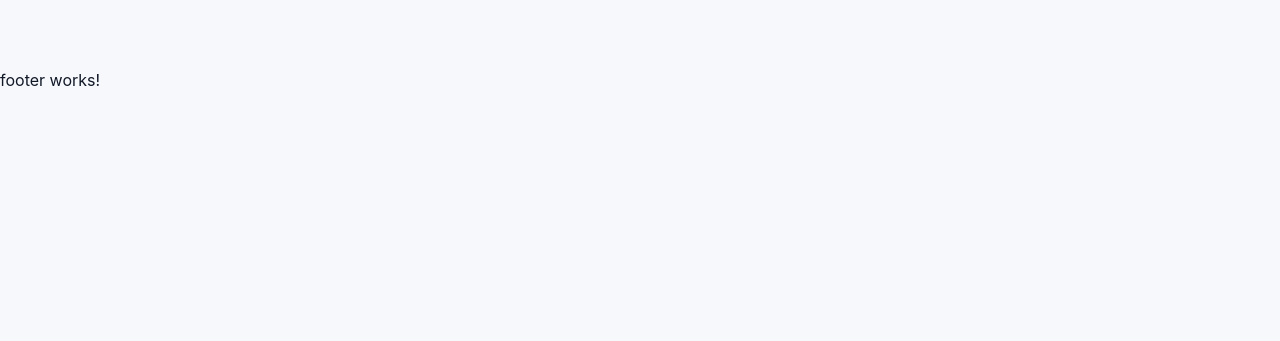
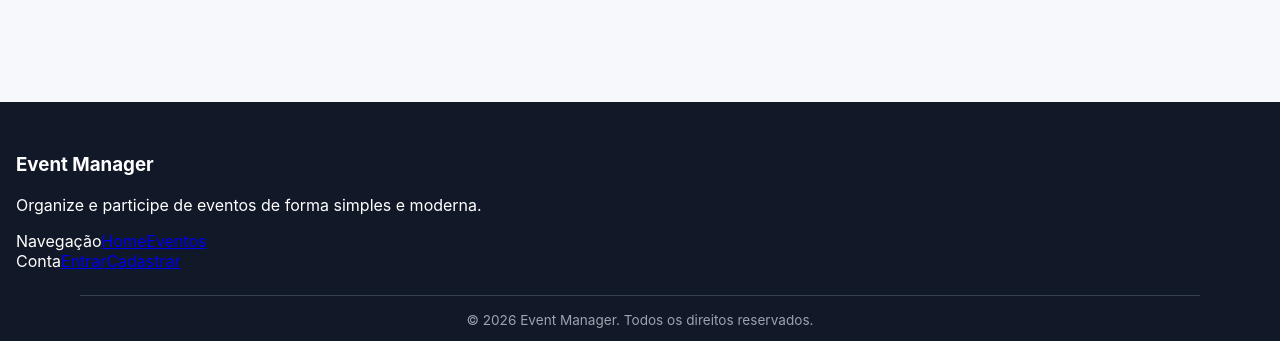
Before and after one commit to joaoConrad/Event_Manager_Front_End, an Angular app: page /home in a window 1280 px wide. Shown: the part 746-1087 px from the top of the page. Before the commit the page ends 852 px from the top, so only its background shows below. Built offline with nearby package versions, Linux system fonts and the light colour scheme; no server answers.

Commit message:
footer processing

```diff
--- a/src/app/components/footer/footer.css
+++ b/src/app/components/footer/footer.css
@@ -0,0 +1,76 @@
+/* FOOTER */
+.app-footer {
+  margin-top: 3rem;
+  background: #111827;
+  color: #fff;
+  padding: 2rem 1rem 1rem;
+}
+
+/* CONTAINER */
+.footer-content {
+  max-width: 1120px;
+  margin: 0 auto;
+  display: flex;
+  justify-content: space-between;
+  gap: 2rem;
+  flex-wrap: wrap;
+}
+
+/* ESQUERDA */
+.footer-left {
+  max-width: 280px;
+}
+
+.footer-left strong {
+  font-size: 1.2rem;
+}
+
+.footer-left p {
+  margin-top: 0.5rem;
+  color: #9ca3af;
+  font-size: 0.95rem;
+  line-height: 1.5;
+}
+
+/* LINKS */
+.footer-right {
+  display: flex;
+  gap: 2rem;
+}
+
+.footer-right a {
+  display: block;
+  text-decoration: none;
+  color: #e5e7eb;
+  font-size: 0.95rem;
+  margin-bottom: 0.4rem;
+  transition: 0.2s;
+}
+
+.footer-right a:hover {
+  color: #fff;
+}
+
+/* LINHA DE BAIXO */
+.footer-bottom {
+  max-width: 1120px;
+  margin: 1.5rem auto 0;
+  padding-top: 1rem;
+  border-top: 1px solid #374151;
+  text-align: center;
+  font-size: 0.85rem;
+  color: #9ca3af;
+}
+
+/* RESPONSIVO */
+@media (max-width: 768px) {
+  .footer-content {
+    flex-direction: column;
+    gap: 1.5rem;
+  }
+
+  .footer-right {
+    flex-direction: column;
+    gap: 0.5rem;
+  }
+}
--- a/src/app/components/footer/footer.html
+++ b/src/app/components/footer/footer.html
@@ -1 +1,35 @@
-<p>footer works!</p>
+<footer class="app-footer">
+  <div class="footer-container">
+
+    <!-- ESQUERDA -->
+    <div class="footer-brand">
+      <h3>Event Manager</h3>
+      <p>
+        Organize e participe de eventos de forma simples e moderna.
+      </p>
+    </div>
+
+    <!-- LINKS -->
+    <div class="footer-links">
+
+      <div class="footer-column">
+        <span>Navegação</span>
+        <a routerLink="/home">Home</a>
+        <a routerLink="/events">Eventos</a>
+      </div>
+
+      <div class="footer-column">
+        <span>Conta</span>
+        <a routerLink="/login">Entrar</a>
+        <a routerLink="/register">Cadastrar</a>
+      </div>
+
+    </div>
+
+  </div>
+
+  <!-- BASE -->
+  <div class="footer-bottom">
+    © 2026 Event Manager. Todos os direitos reservados.
+  </div>
+</footer>
```
